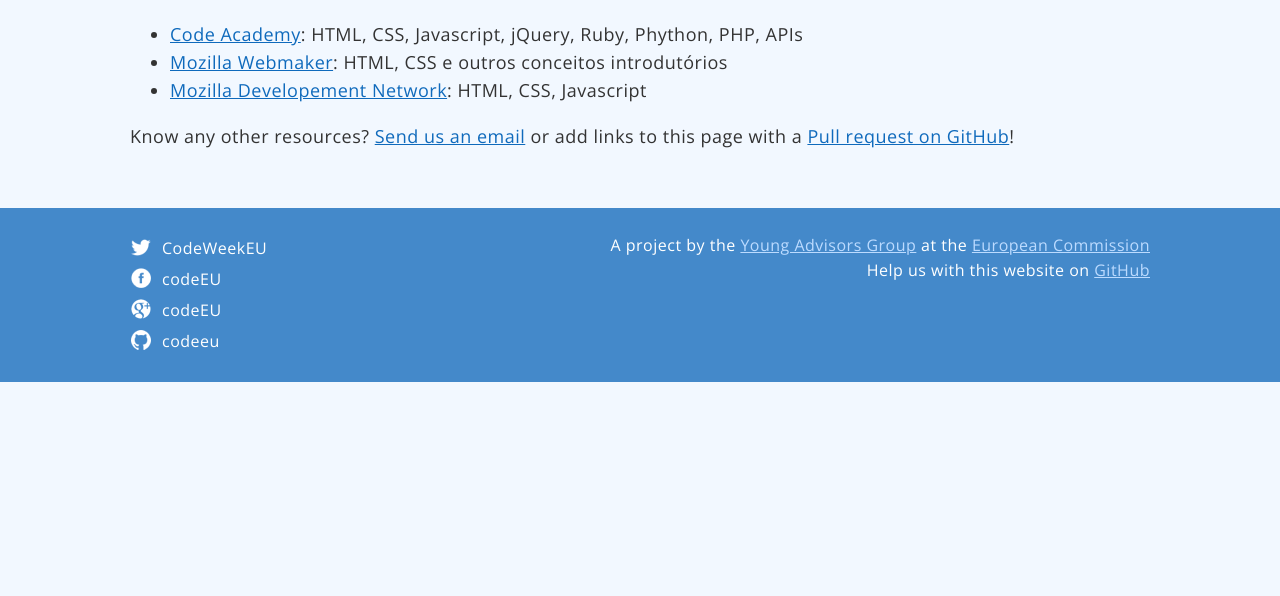
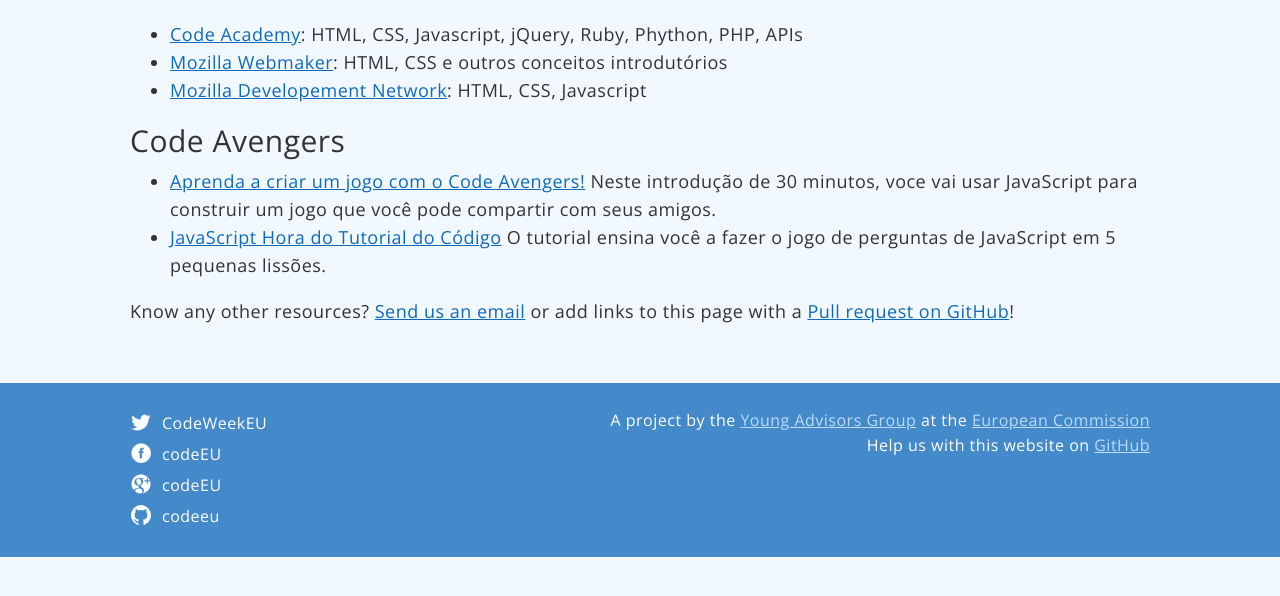
Before and after one commit to codeeu/codeeu.github.io, a Jekyll site: the page built from resources/portugal/index.html, in a window 1280 px wide, cut to the strip 167-763 px from the top of the page. Built offline with Jekyll 4.4.1, drawn with Linux system fonts in a browser that asks for light colours; nearby versions of some CDN libraries; Markdown is read by kramdown in place of the engine named in the settings.

Commit message:
Added links to Code Avengers resources

```diff
--- a/resources/portugal/index.html
+++ b/resources/portugal/index.html
@@ -9,4 +9,10 @@
    	<li><a href="https://developer.mozilla.org/pt-PT">Mozilla Developement Network</a>: HTML, CSS, Javascript</li>
   </ul>
 
+  <h2>Code Avengers</h2>
+  <ul>
+    <li><a href="http://www.codeavengers.com/javascript/17?l=pt">Aprenda a criar um jogo com o Code Avengers!</a> Neste introdução de 30 minutos, voce vai usar JavaScript para construir um jogo que você pode compartir com seus amigos.</li>
+    <li><a href="http://www.codeavengers.com/javascript/9?l=pt">JavaScript Hora do Tutorial do Código</a> O tutorial ensina você a fazer o jogo de perguntas de JavaScript em 5 pequenas lissões.</li>
+  </ul>
+
   <p>Know any other resources? <a href="mailto:{{site.contact.email}}">Send us an email</a> or add links to this page with a <a href="https://github.com/codeeu/codeeu.github.io">Pull request on GitHub</a>!</p>
```
